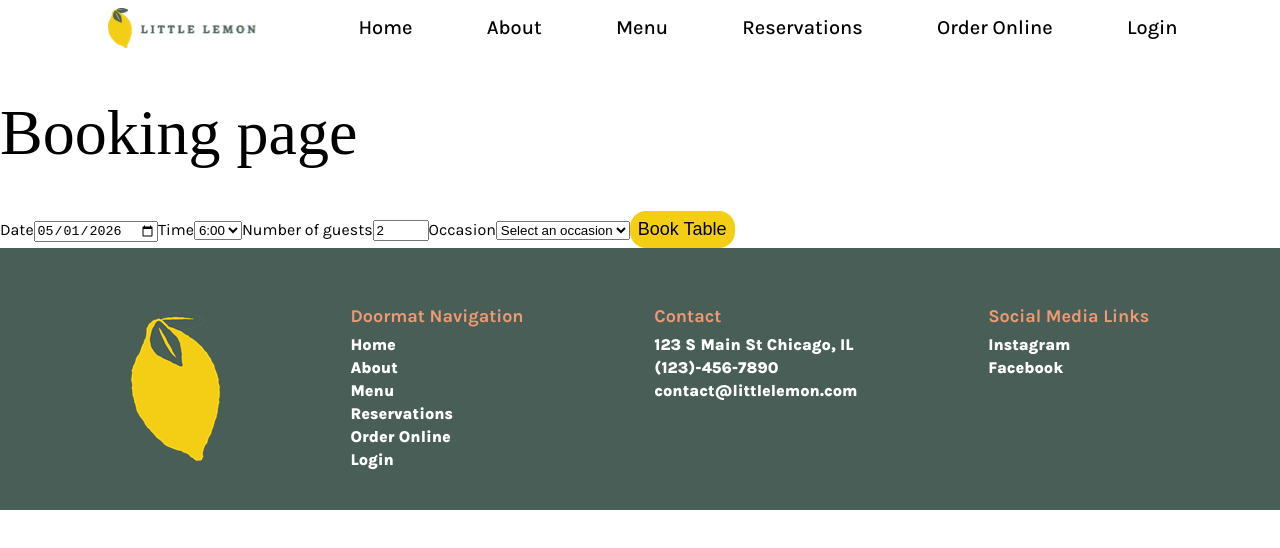
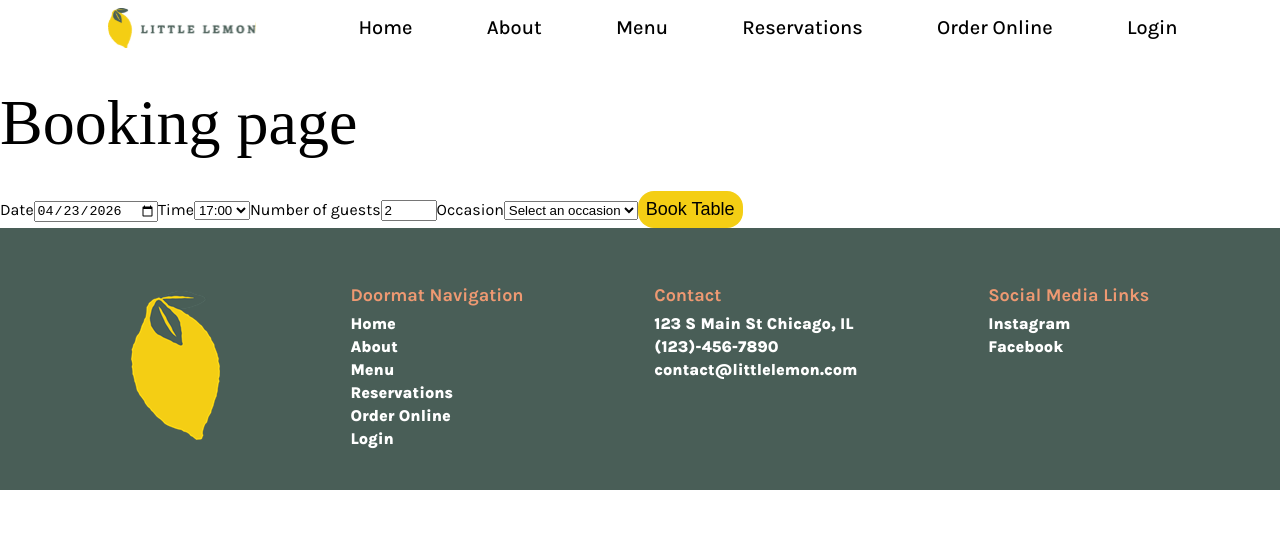
Before and after one commit to BabbSt/Little-Lemon, a React (Create React App) app in the folder little-lemon/: page /booking in a window 1280 px wide. Shown: the top 548 px of the page. Built offline with nearby package versions, Linux system fonts and the light colour scheme; a web font is replaced by a local one.

Commit message:
Functioning booking form with API
Book form has required inputs and updates the times options based on the selected date. When booking form is submitted it goes to the confirm booking page if api returns true for submitted

```diff
--- a/little-lemon/public/index.html
+++ b/little-lemon/public/index.html
@@ -26,6 +26,7 @@
   </head>
   <body>
     <noscript>You need to enable JavaScript to run this app.</noscript>
+    <script src="https://raw.githubusercontent.com/courseraap/capstone/main/api.js"></script>
     <div id="root"></div>
     <!--
       This HTML file is a template.
--- /dev/null
+++ b/little-lemon/src/ApiFunctions.js
@@ -0,0 +1,26 @@
+const seededRandom = function (seed) {
+    var m = 2**35 - 31;
+    var a = 185852;
+    var s = seed % m;
+    return function () {
+        return (s = s * a % m) / m;
+    };
+}
+
+export const fetchAPI = function(date) {
+    let result = [];
+    let random = seededRandom(date.getDate());
+
+    for(let i = 17; i <= 23; i++) {
+        if(random() < 0.5) {
+            result.push(i + ':00');
+        }
+        if(random() < 0.5) {
+            result.push(i + ':30');
+        }
+    }
+    return result;
+};
+export const submitAPI = function(formData) {
+    return true;
+};
--- a/little-lemon/src/components/BookingForm.js
+++ b/little-lemon/src/components/BookingForm.js
@@ -9,8 +9,8 @@ function BookingForm(props){
             <label htmlFor="date">Date</label>
             <input type="date" id="date" name="date" value={props.date} onChange={(e) => {
                props.setDate(e.target.value);
+               props.timesDispatch({type: e.target.value});
              }}></input>
-            {/*Do weird state stuff with time*/}
             <label htmlFor="time">Time</label>
             <select id="time" name="time" value={props.time} onChange={(e) => props.setTime(e.target.value)}>
                 {times}
@@ -24,7 +24,7 @@ function BookingForm(props){
                 <option value={"Anniversary"}>Anniversary</option>
                 <option value={"Engagement"}>Engagement</option>
             </select>
-            <button type="submit">Book Table</button>
+            <button type="submit" onClick={props.submitFunction}>Book Table</button>
         </form>
     );
 }
--- a/little-lemon/src/components/BookingPage.js
+++ b/little-lemon/src/components/BookingPage.js
@@ -1,20 +1,22 @@
 import { useState } from "react";
 import BookingForm from "./BookingForm";
 
-function BookingPage(){
-    const [date, setDate] = useState("2026-05-01");
+function BookingPage(props){
+    let today = new Date();
+    let todayString = today.getFullYear().toString()+"-"+(today.getMonth()+1).toString().padStart(2,'0')+"-"+today.getDate().toString().padStart(2,'0');
+    const [date, setDate] = useState(todayString);
     const [time, setTime] = useState("6:00");
     const [guests, setGuests] = useState(2);
     const [occasion, setOccasion] = useState("occasion");
-    const [availableTimes, setAvailableTimes] = useState(["5:00","5:30","6:00","6:30","7:00","7:30","8:00","8:30"]);
  return (
     <>
-    <h2>Booking page</h2>
-    <BookingForm date={date}
+    <h1>Booking page</h1>
+    <BookingForm
+    {...props}
+    date={date}
     time={time}
     guests={guests}
     occasion={occasion}
-    availableTimes={availableTimes}
     setDate={setDate}
     setTime={setTime}
     setGuests={setGuests}
--- /dev/null
+++ b/little-lemon/src/components/ConfirmBooking.js
@@ -0,0 +1,5 @@
+function ConfirmBooking(){
+    return (<h1>Booking Confirmed</h1>);
+}
+
+export default ConfirmBooking;
--- a/little-lemon/src/components/Main.js
+++ b/little-lemon/src/components/Main.js
@@ -1,13 +1,38 @@
-import {Routes, Route } from "react-router-dom";
+import {Routes, Route, useNavigate } from "react-router-dom";
+import { useReducer } from "react";
 import HomePage from "./HomePage";
 import BookingPage from "./BookingPage";
+import ConfirmBooking from "./ConfirmBooking";
+import { fetchAPI, submitAPI } from "../ApiFunctions";
 
 function Main(){
+    const updateTime = (availableTimes, action)=>{
+        //console.log(action.type);
+        return fetchAPI(new Date(action.type));
+    }
+
+    function initializeTimes(){
+        //return ["17:00","17:30","18:00","18:30","19:00","19:30","20:00","20:30"];
+        return fetchAPI(new Date());
+    }
+
+    const [availableTimes, dispatch] = useReducer(updateTime, initializeTimes());
+
+    const navigate = useNavigate();
+    function submitForm(formData){
+        if(submitAPI(formData)){
+            navigate("/confirm-booking");
+        }else{
+            alert("Submission failed please try again");
+        }
+    }
+
     return (
     <main>
         <Routes>
             <Route path="/" element={<HomePage/>}></Route>
-            <Route path="/booking" element={<BookingPage/>}></Route>
+            <Route path="/booking" element={<BookingPage availableTimes={availableTimes} timesDispatch={dispatch} submitFunction={submitForm}/>}></Route>
+            <Route path="/confirm-booking" element={<ConfirmBooking/>}></Route>
         </Routes>
     </main>);
 }
--- a/little-lemon/src/css/Hero.css
+++ b/little-lemon/src/css/Hero.css
@@ -10,7 +10,7 @@
 }
 
 
-h1{
+#hero h1{
     color:#F4CE14;
     grid-area: title;
     margin: 0;
```
Also changed, not shown: 2 other files (tests, documents, lock files or other folders).
